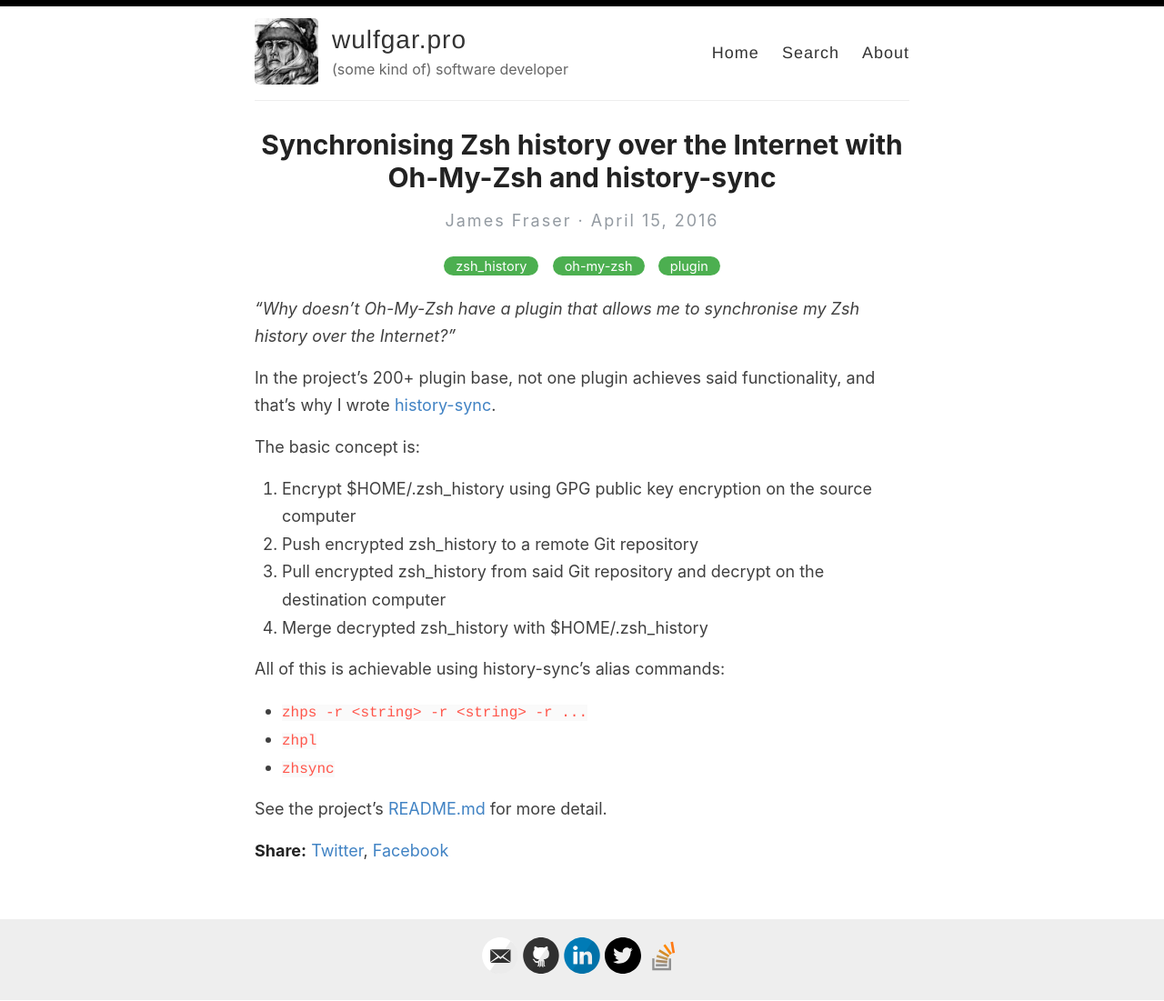
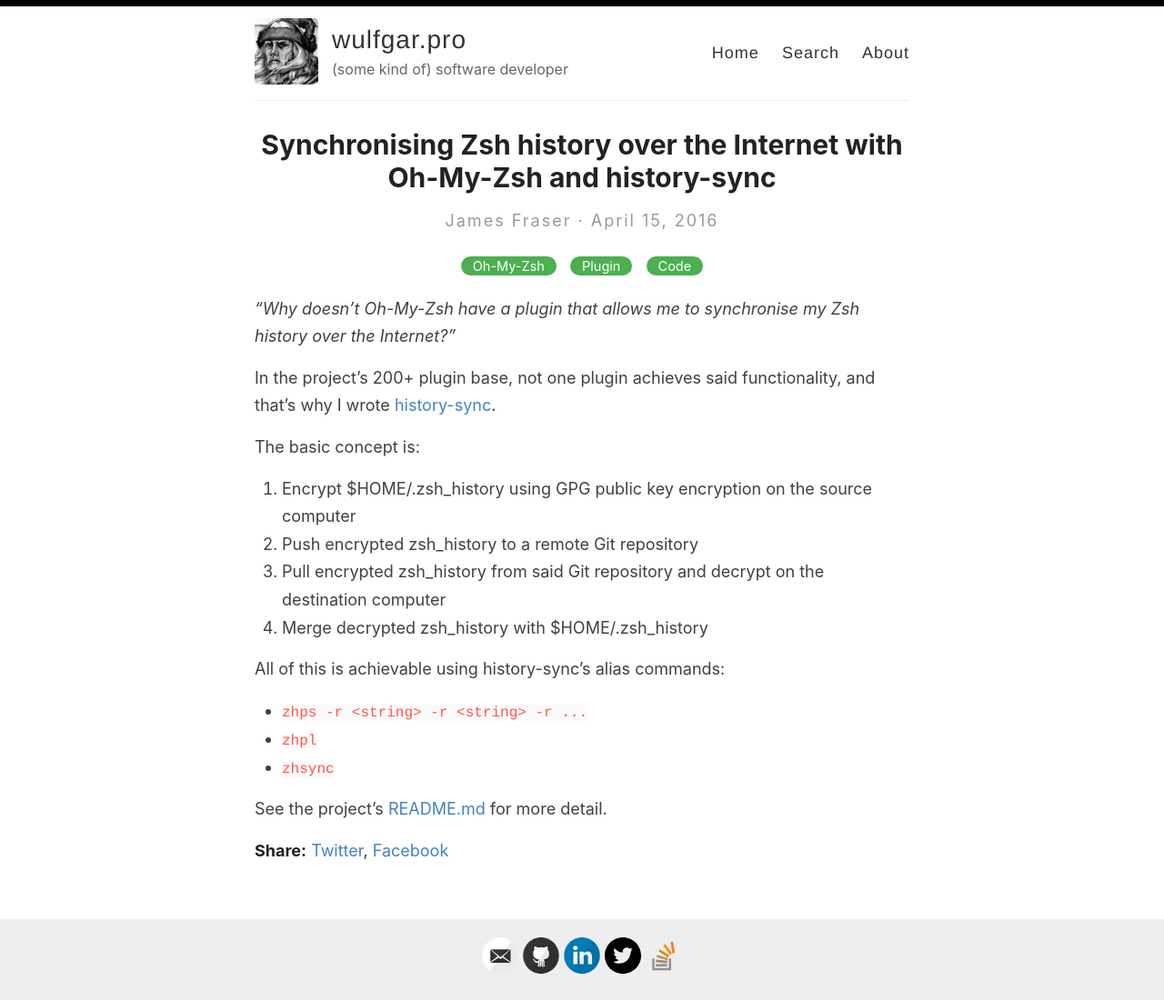
Before and after one commit to wulfgarpro/wulfgar.pro, a Jekyll site: the page built from _posts/2016-04-15-synchronising-zsh-history-over-the-internet-with-oh-my-zsh-and-history-sync.md, in a window 1280 px wide. Shown: the whole page at 91% size. Built offline with Jekyll 4.4.1, drawn with Linux system fonts in a browser that asks for light colours.

Commit message:
Minor blog fixes.

```diff
--- a/_posts/2016-04-15-synchronising-zsh-history-over-the-internet-with-oh-my-zsh-and-history-sync.md
+++ b/_posts/2016-04-15-synchronising-zsh-history-over-the-internet-with-oh-my-zsh-and-history-sync.md
@@ -1,7 +1,7 @@
 ---
 layout: post
 title: Synchronising Zsh history over the Internet with Oh-My-Zsh and history-sync
-categories: [zsh_history, oh-my-zsh, plugin]
+categories: [Oh-My-Zsh, Plugin, Code]
 ---
 
 _"Why doesn't Oh-My-Zsh have a plugin that allows me to synchronise my Zsh history over the Internet?"_
```
